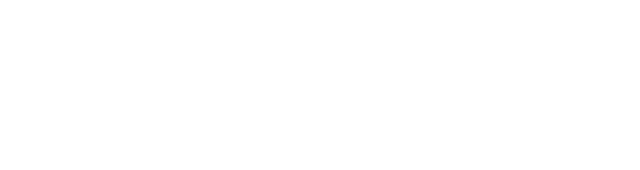
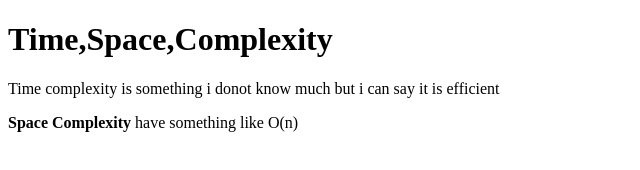
Before and after one commit to acciojob/time-and-space-complexity-Ayush211103, a website: page main.html in a window 1280 px wide. Shown: the whole page, without its empty margins (0-640 px from the left). Drawn offline with Linux system fonts and the light colour scheme.

Commit message:
created a submission

```diff
--- a/main.html
+++ b/main.html
@@ -8,6 +8,9 @@
 
 <body>
 	<!-- the entire body must be written by student -->
+	<h1>Time,Space,Complexity</h1>
+	<p>Time complexity is something i donot know much but i can say it is efficient</p>
+	<p><b>Space Complexity</b> have something like O(n)</p>
     <script type="text/javascript" src="./script.js">
 </script>
 
```
